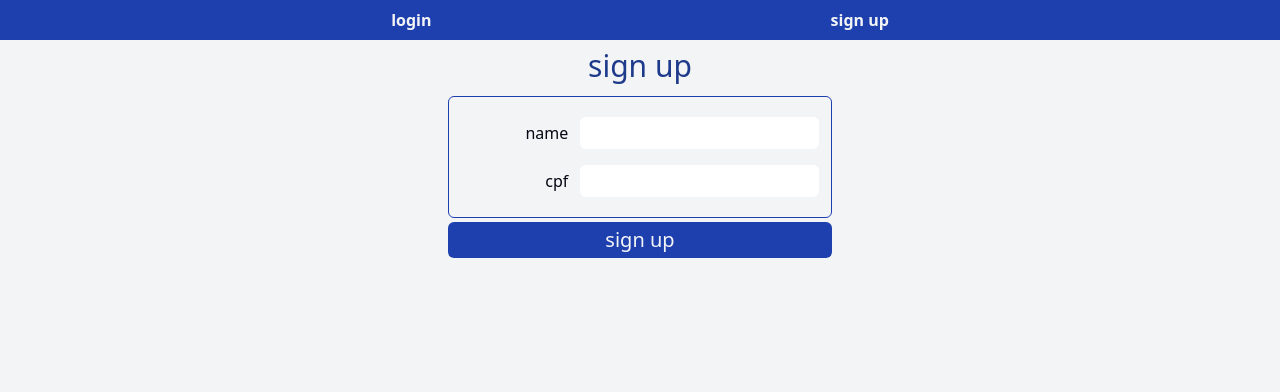
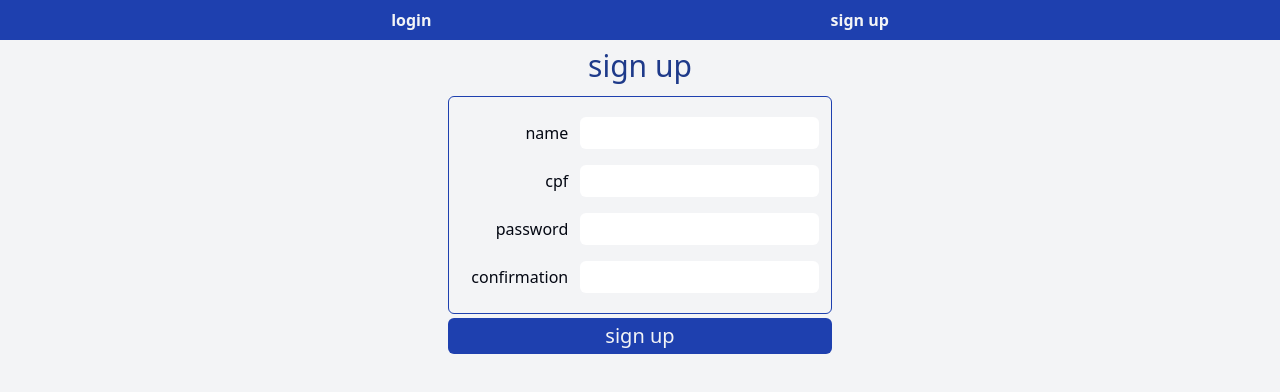
Before and after one commit to vitor-msp/simple-bank-front, a React (Create React App) app: page /sign-up in a window 1280 px wide. Shown: the top 392 px of the page. Built offline with nearby package versions, Linux system fonts and the light colour scheme; no server answers.

Commit message:
feat(account): added password in signup

```diff
--- a/src/components/SignupForm.tsx
+++ b/src/components/SignupForm.tsx
@@ -6,6 +6,8 @@ import { createAccountUsecase } from "../factory";
 const defaultCustomer: Customer = {
   name: "",
   cpf: "",
+  password: "",
+  passwordConfirmation: "",
 };
 
 export const SignupForm = () => {
@@ -15,10 +17,17 @@ export const SignupForm = () => {
   const signUp = async (event: React.FormEvent<HTMLFormElement>) => {
     event.preventDefault();
     event.stopPropagation();
+    if (!passwordIsValid())
+      return alert("Password and confirmation must be equal.");
+
     const account = await createAccountUsecase.execute(customer);
     if (!account) return;
     alert(JSON.stringify(account));
     navigate(`/login`);
+  };
+
+  const passwordIsValid = (): boolean => {
+    return customer.password === customer.passwordConfirmation;
   };
 
   const onChangeField = (event: any) => {
@@ -43,6 +52,7 @@ export const SignupForm = () => {
               className="p-1"
             />
           </div>
+
           <div>
             <label htmlFor="text">cpf</label>
             <input
@@ -51,6 +61,30 @@ export const SignupForm = () => {
               id="cpf"
               onChange={onChangeField}
               value={customer.cpf}
+              className="p-1"
+            />
+          </div>
+
+          <div>
+            <label htmlFor="password">password</label>
+            <input
+              type="password"
+              name="password"
+              id="password"
+              onChange={onChangeField}
+              value={customer.password}
+              className="p-1"
+            />
+          </div>
+
+          <div>
+            <label htmlFor="passwordConfirmation">confirmation</label>
+            <input
+              type="password"
+              name="passwordConfirmation"
+              id="passwordConfirmation"
+              onChange={onChangeField}
+              value={customer.passwordConfirmation}
               className="p-1"
             />
           </div>
--- a/src/core/domain/Customer.ts
+++ b/src/core/domain/Customer.ts
@@ -1,4 +1,6 @@
 export type Customer = {
   cpf?: string;
   name?: string;
+  password?: string;
+  passwordConfirmation?: string;
 };
```
